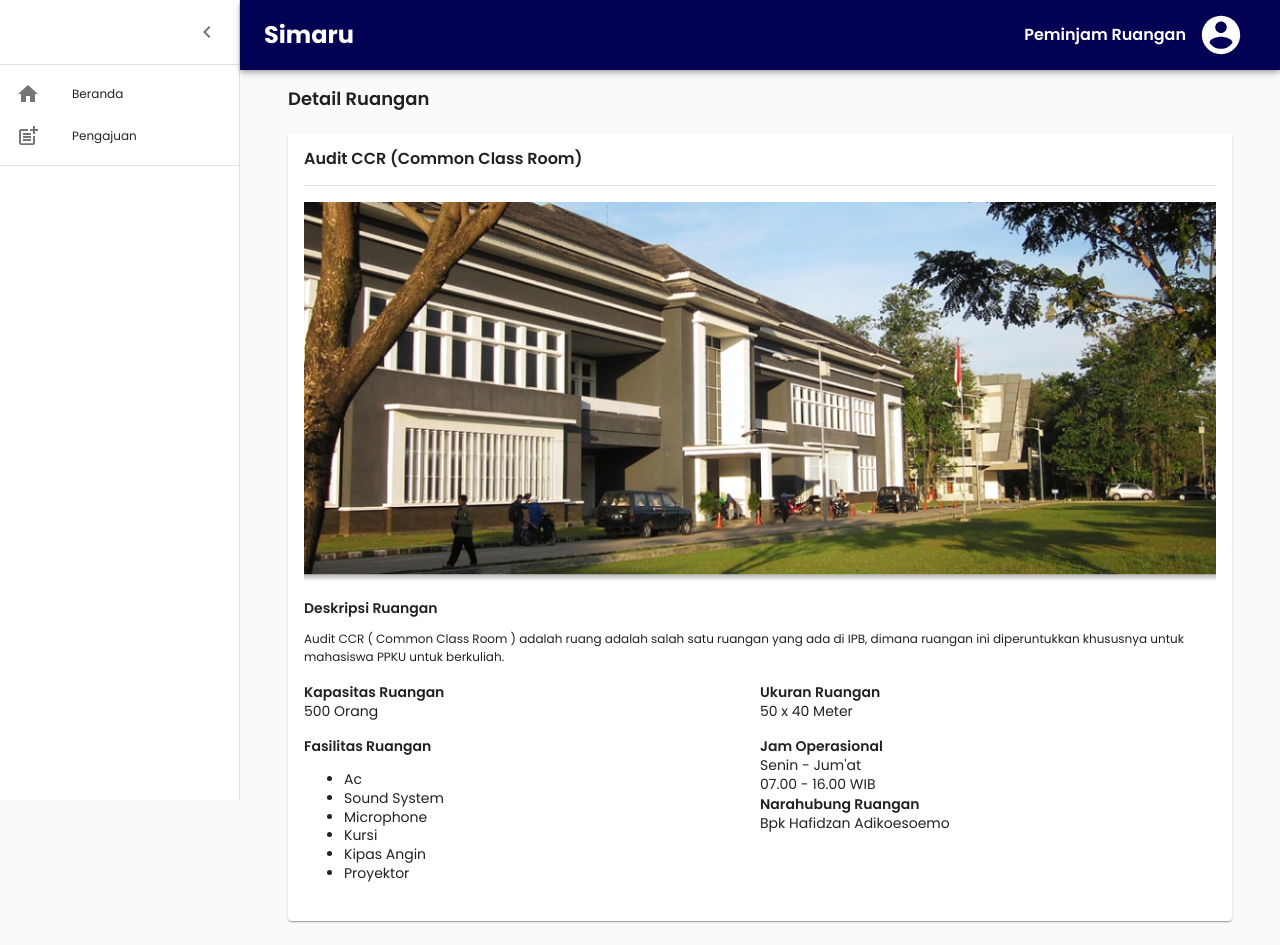
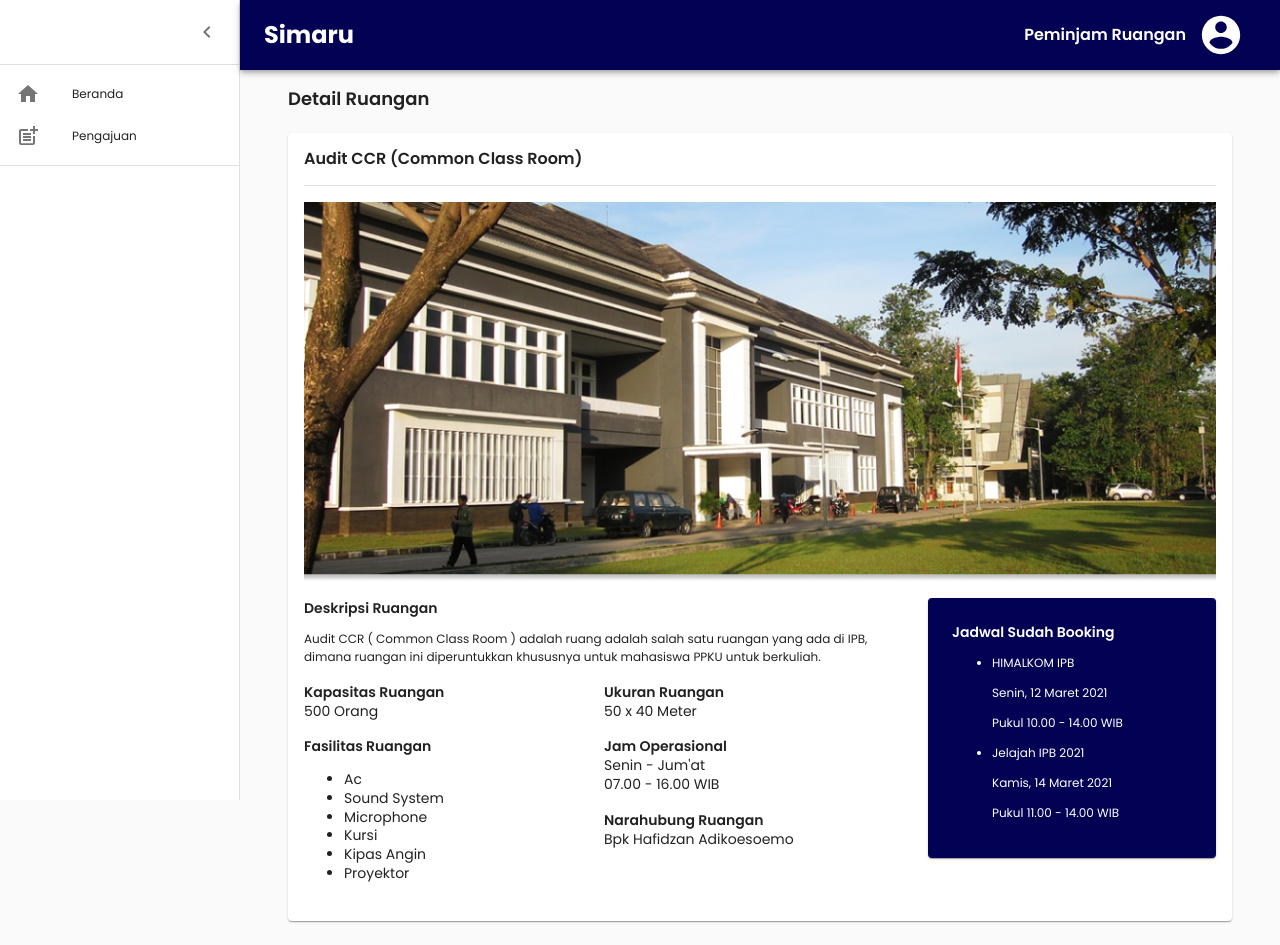
Before and after one commit to caresomebody/PSBO, a React (Create React App) app in the folder project-psbo/: page /detail-ruangan in a window 1280 px wide. Built offline with nearby package versions, Linux system fonts and the light colour scheme.

Commit message:
Fix Room Detail

```diff
--- a/project-psbo/src/containers/RoomDetail/RoomDetail.js
+++ b/project-psbo/src/containers/RoomDetail/RoomDetail.js
@@ -6,6 +6,7 @@ import {
   Divider,
   Grid,
   makeStyles,
+  Paper,
   Typography,
 } from "@material-ui/core";
 import TemplateNavigation from "components/layouts/TemplateNavigation";
@@ -22,6 +23,10 @@ const useStyles = makeStyles((theme) => ({
   },
   divider: {
     margin: `${theme.spacing(2)}px 0  ${theme.spacing(2)}px 0`,
+  },
+  card: {
+    backgroundColor: theme.palette.primary.main,
+    color: theme.palette.optional.contrastText,
   },
 }));
 
@@ -41,13 +46,16 @@ function RoomDetail() {
             image={Classroom}
             title="Ruangan"
           />
+          <Grid container spacing={3}>
+            <Grid item xs={8}>
               <Box mb={2}>
                 <Typography variant="body2">Deskripsi Ruangan</Typography>
                 <Typography>
                   <p>
-                Audit CCR ( Common Class Room ) adalah ruang adalah salah satu
-                ruangan yang ada di IPB, dimana ruangan ini diperuntukkan
-                khususnya untuk mahasiswa PPKU untuk berkuliah.
+                    Audit CCR ( Common Class Room ) adalah ruang adalah salah
+                    satu ruangan yang ada di IPB, dimana ruangan ini
+                    diperuntukkan khususnya untuk mahasiswa PPKU untuk
+                    berkuliah.
                   </p>
                 </Typography>
               </Box>
@@ -76,15 +84,40 @@ function RoomDetail() {
                     <Typography variant="body2">Ukuran Ruangan</Typography>
                     <Typography variant="h5">50 x 40 Meter</Typography>
                   </Box>
-              <Box>
+                  <Box mb={2}>
                     <Typography variant="body2">Jam Operasional</Typography>
                     <Typography variant="h5">Senin - Jum'at</Typography>
                     <Typography variant="h5">07.00 - 16.00 WIB</Typography>
                   </Box>
                   <Box>
                     <Typography variant="body2">Narahubung Ruangan</Typography>
-                <Typography variant="h5">Bpk Hafidzan Adikoesoemo</Typography>
+                    <Typography variant="h5">
+                      Bpk Hafidzan Adikoesoemo
+                    </Typography>
                   </Box>
+                </Grid>
+              </Grid>
+            </Grid>
+            <Grid item xs={4}>
+              <Paper className={classes.card}>
+                <Box padding={3}>
+                  <Typography variant="body2">Jadwal Sudah Booking</Typography>
+                  <Typography varoamt="h5">
+                    <ul>
+                      <li>
+                        <p>HIMALKOM IPB</p>
+                        <p>Senin, 12 Maret 2021</p>
+                        <p>Pukul 10.00 - 14.00 WIB</p>
+                      </li>
+                      <li>
+                        <p>Jelajah IPB 2021</p>
+                        <p>Kamis, 14 Maret 2021</p>
+                        <p>Pukul 11.00 - 14.00 WIB</p>
+                      </li>
+                    </ul>
+                  </Typography>
+                </Box>
+              </Paper>
             </Grid>
           </Grid>
         </CardContent>
```
Lines whose indentation alone changed are shown as unchanged.
